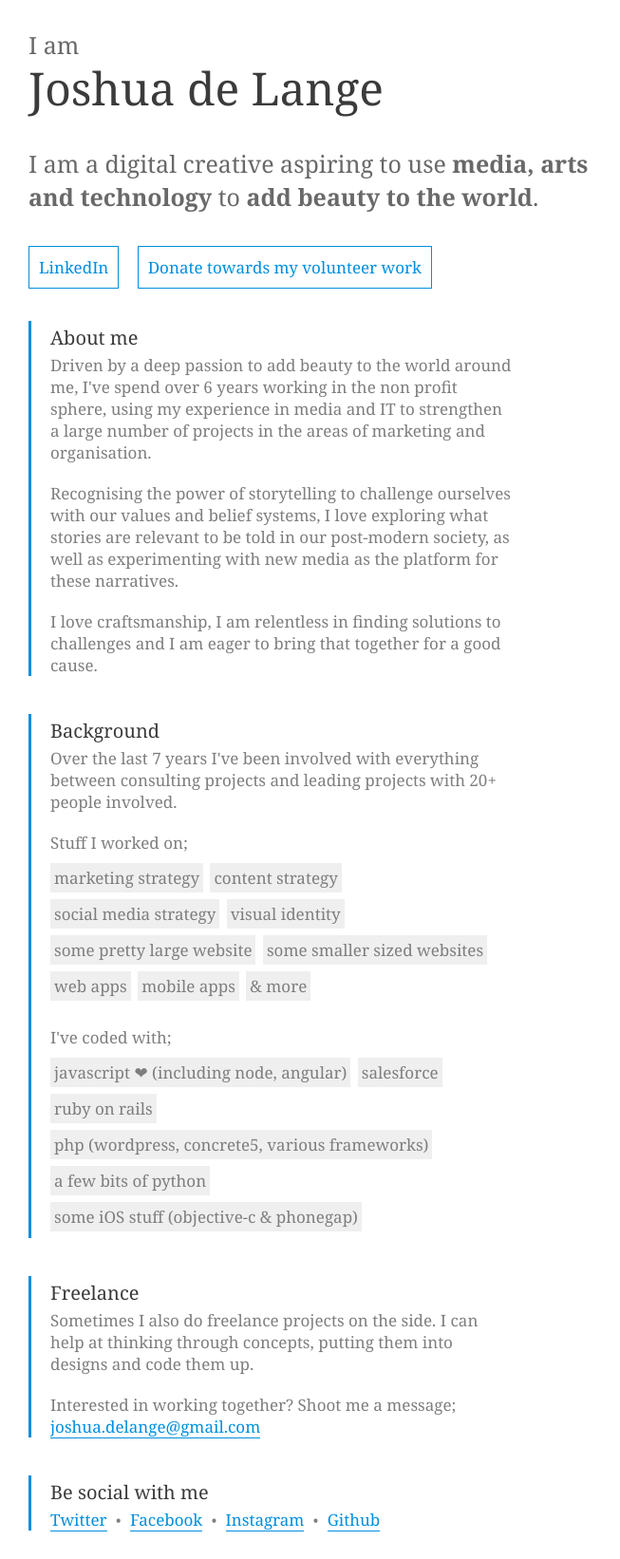
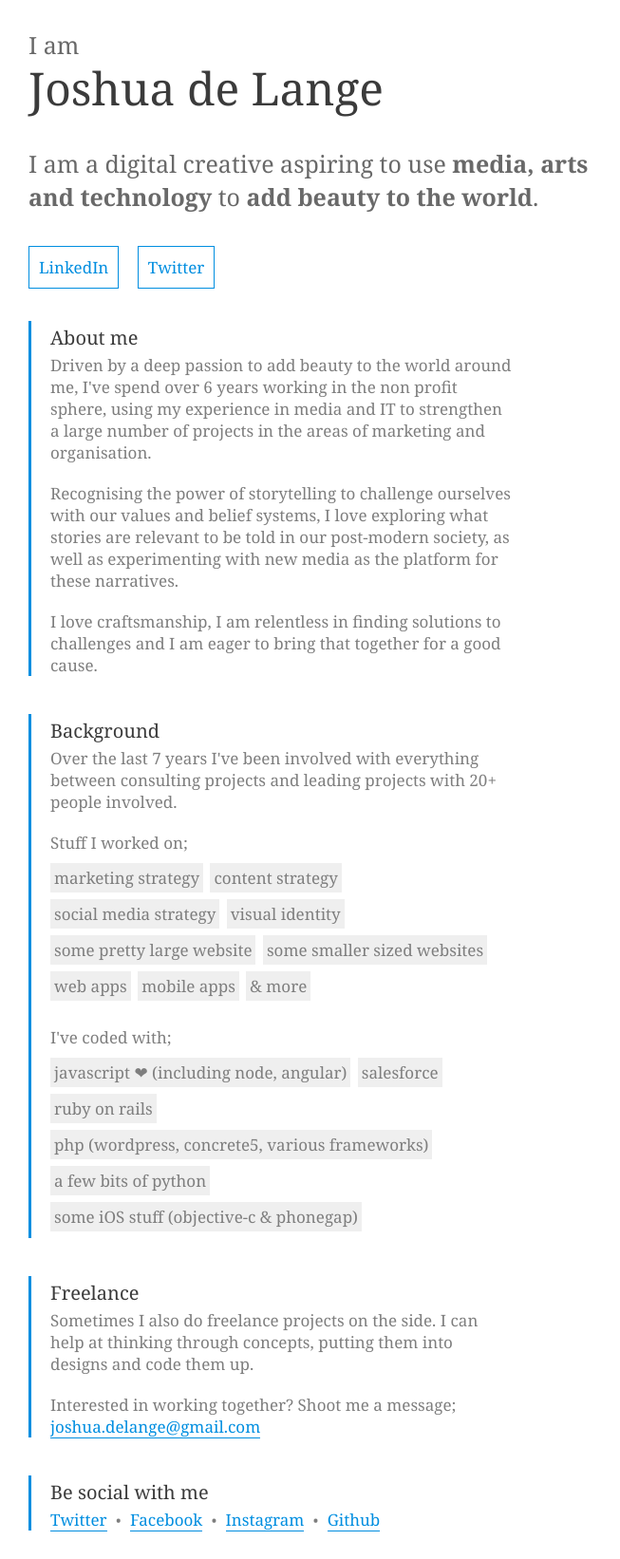
Before and after one commit to joshuadelange/joshuadelange.com, a Jekyll site: the page built from index.html, in a window 1280 px wide. Shown: the whole page at 95% size, without its empty margins (0-653 px from the left). Built offline with Jekyll 4.4.1, drawn with Linux system fonts in a browser that asks for light colours; Markdown is read by kramdown in place of the engine named in the settings.

Commit message:
tweet tweet

```diff
--- a/index.html
+++ b/index.html
@@ -11,7 +11,7 @@ title: About me
 
 	<div class="buttons">
 		<a href="https://www.linkedin.com/in/joshua-de-lange-27940818?trk=nav_responsive_tab_profile" target="_blank" class="button">LinkedIn</a>
-		<a href="https://www.paypal.com/cgi-bin/webscr?cmd=_donations&business=joshua%2edelange%40gmail%2ecom&lc=GB&item_name=Joshua%20de%20Lange&no_note=1&no_shipping=1&currency_code=EUR&bn=PP%2dDonationsBF%3abtn_donate_SM%2egif%3aNonHosted" target="_blank" class="button">Donate towards my volunteer work</a>
+		<a href="https://twitter.com/joshuadelange" target="_blank" class="button">Twitter</a>
 	</div>
 
 </section>
```
